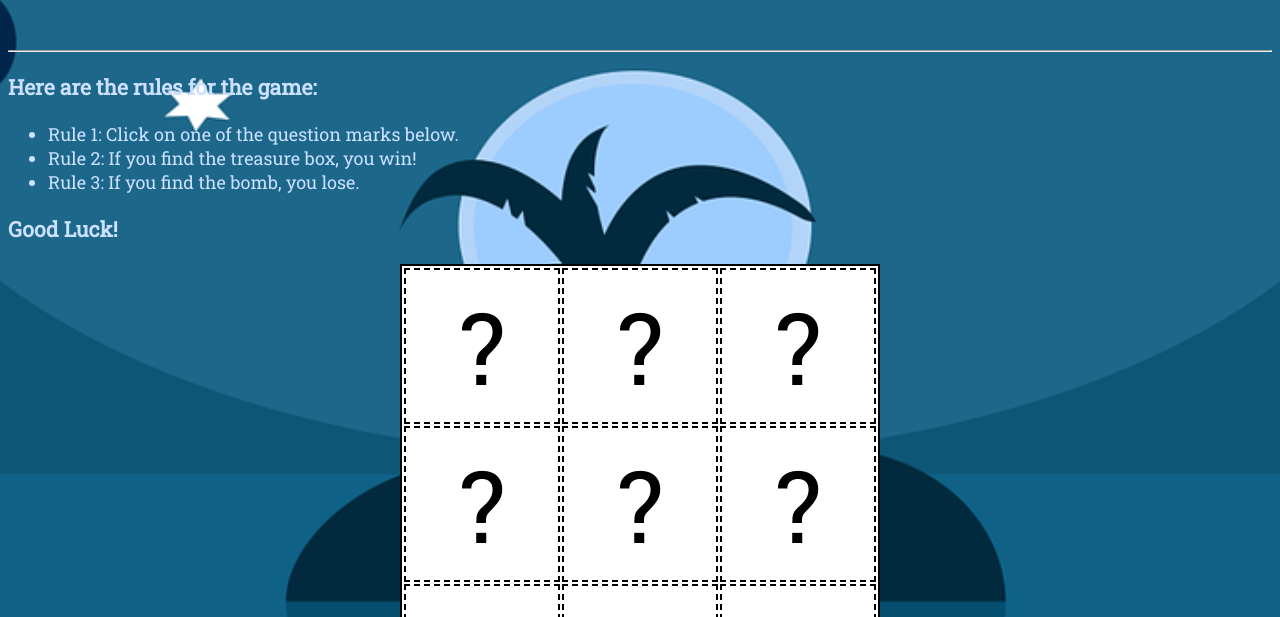
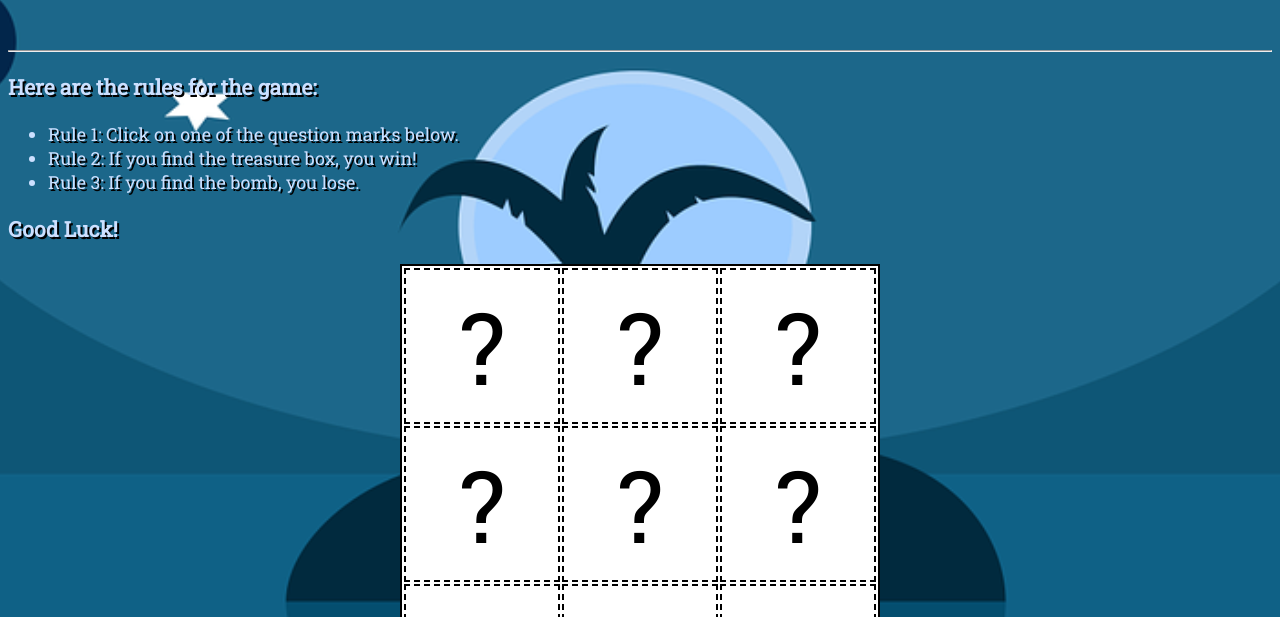
Before and after one commit to sjproctor/treasurehunt, a plain HTML site: page index.html in a window 1280 px wide. Shown: the part 183-800 px from the top of the page. Drawn offline with Linux system fonts and the light colour scheme.

Commit message:
text outline

```diff
--- a/treasurehunt.css
+++ b/treasurehunt.css
@@ -40,6 +40,7 @@ h1 {
 #rules-section{
   color: #cce0ff;
   font-size: 18px;
+  text-shadow: 2px 2px #000;
 }
 
 #gameboard{
```
